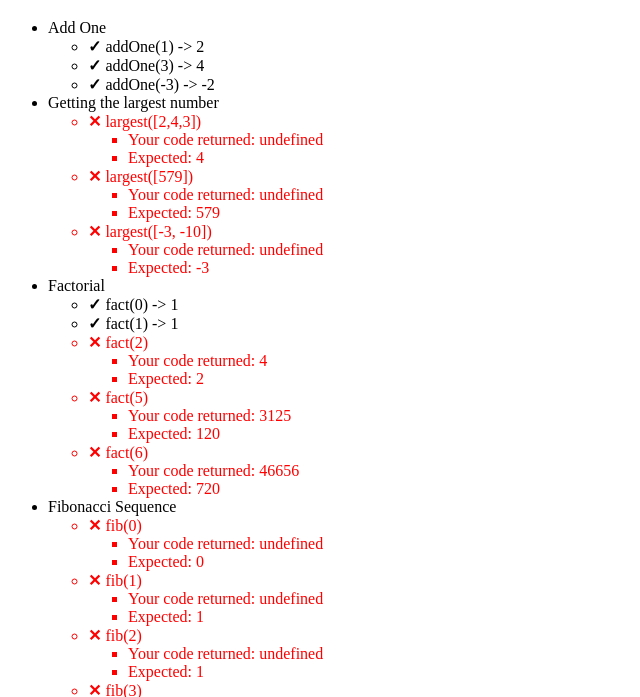
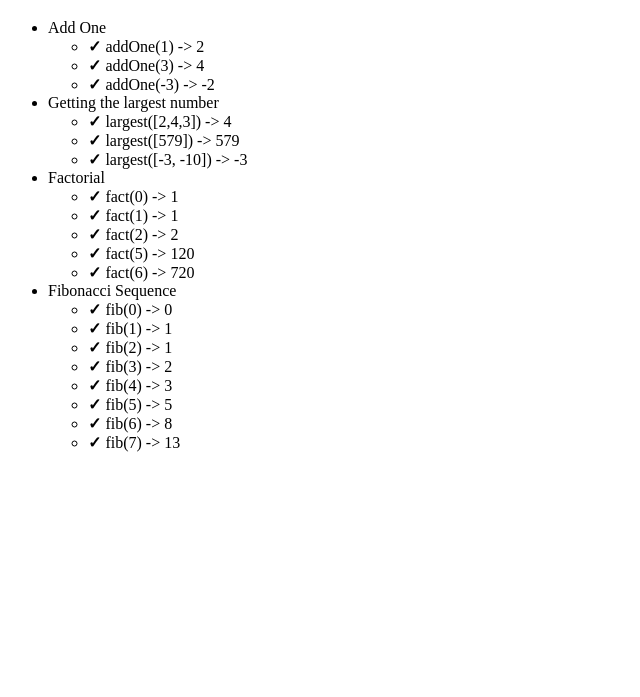
Before and after one commit to C-Y-Hsieh/si579-ps2, a plain HTML site: page ps2-tests.html in a window 1280 px wide. Shown: the part 61-758 px from the top of the page, without its empty margins (0-640 px from the left). Drawn offline with Linux system fonts and the light colour scheme.

Commit message:
Add files via upload

```diff
--- a/ps2-my-code.js
+++ b/ps2-my-code.js
@@ -20,7 +20,7 @@ function addOne(x) {
  */
 
 function largest(lst) {
-  Math.max(...lst);
+  return Math.max(...lst);
 }
 
 /**
@@ -41,7 +41,7 @@ function fact(n) {
   else{
     let result = 1;
     for(let i = n; i > 0; i--){
-      result = result * n;
+      result = result * i;
     }
     return result;
   }
@@ -69,8 +69,20 @@ function fact(n) {
   */
 
 function fib(n) {
-  sum = 0;
-  for (let i = 0; i < n; i++){
-    sum += i;
+  let last1 = 1;
+  let last2 = 0;
+  let current = 0;
+  if (n==0){
+    return 0;
   }
+  else if (n==1){
+    return 1;
+  }
+  else{
+    for (let i = 0; i < n-1; i++){
+      current = last1 + last2;
+      last2 = last1;
+      last1 = current;
+    }
+    return current;}
 }
```
Also changed, not shown: index.html (+1 -0 lines).
